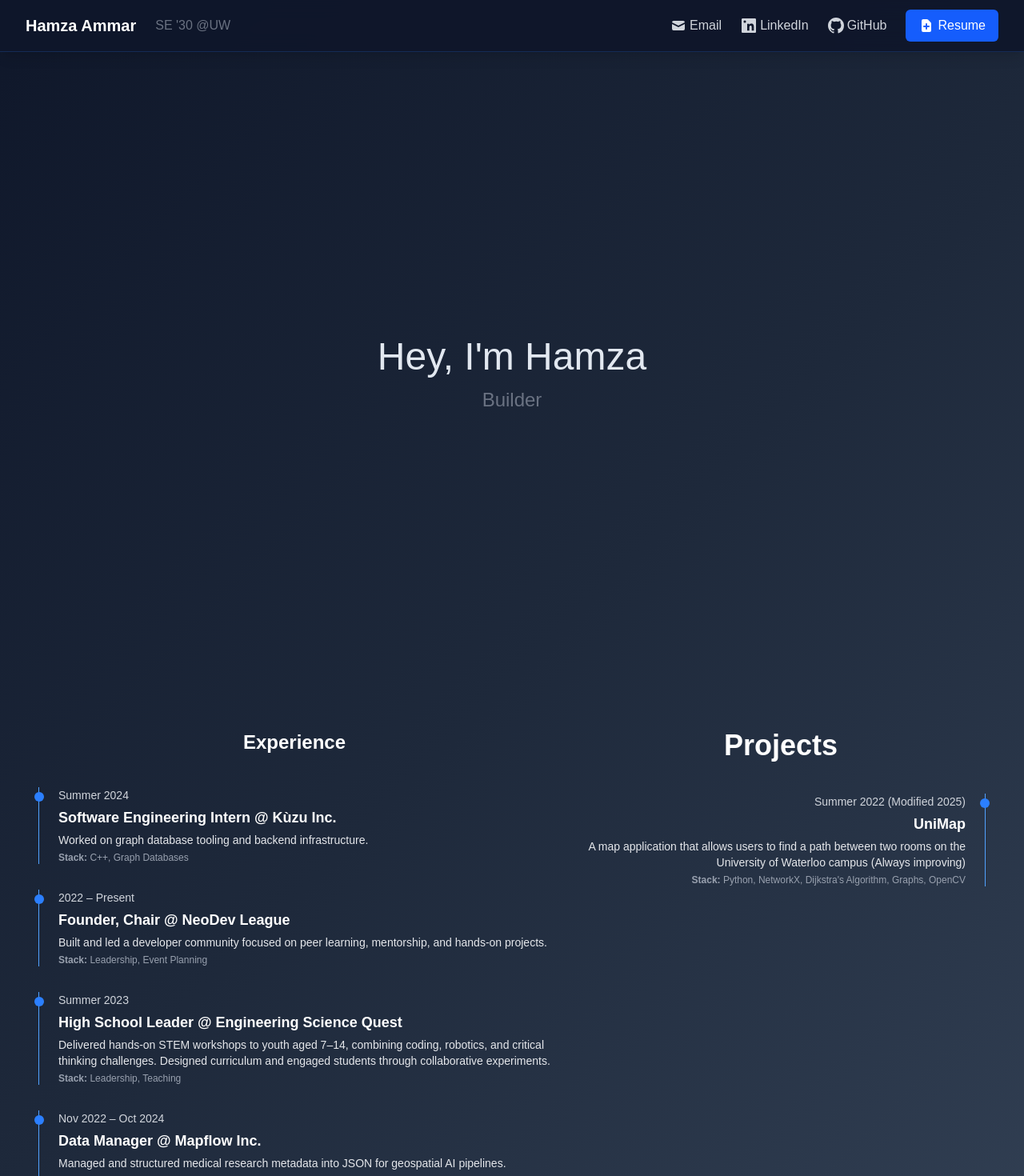
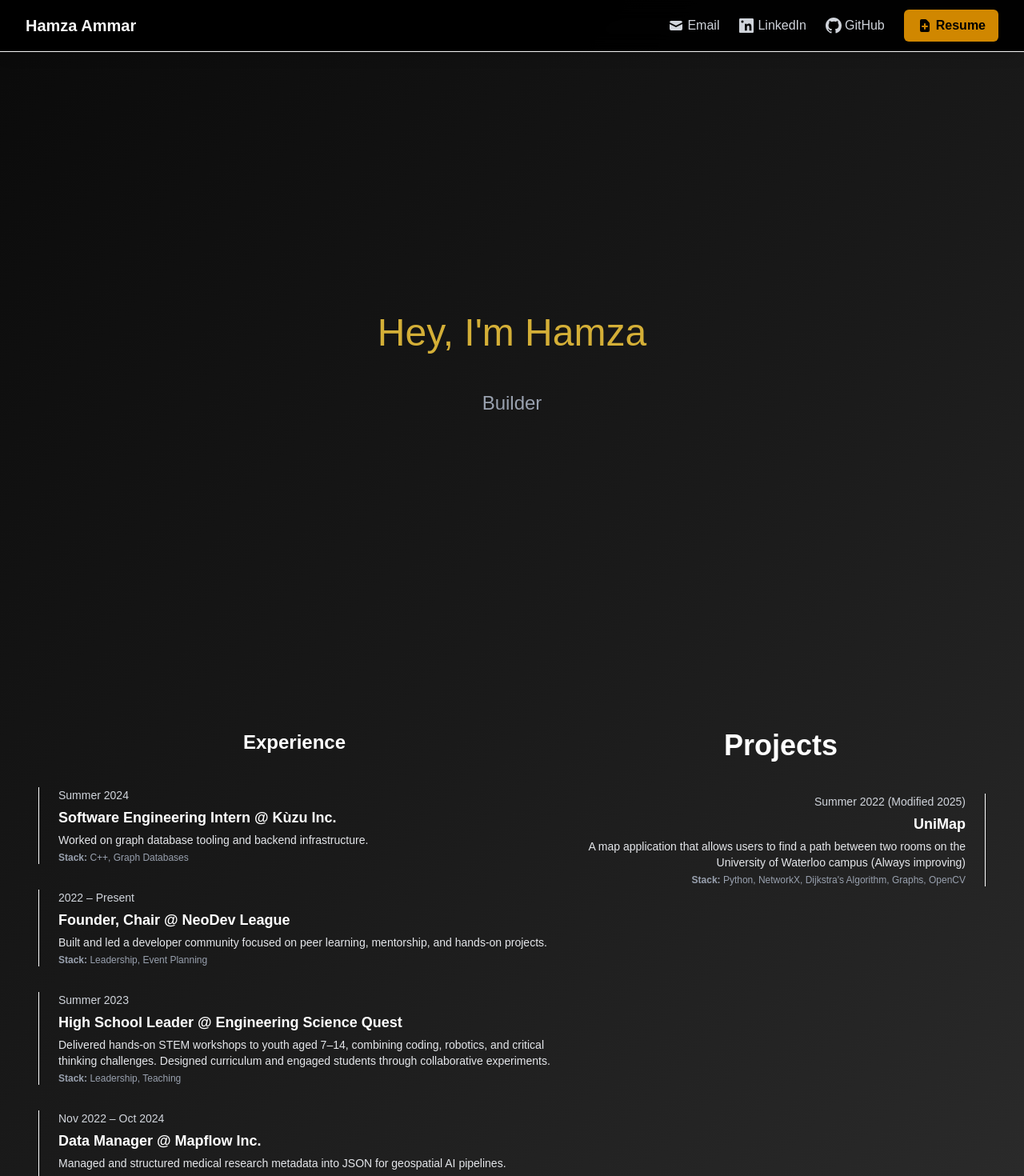
Before and after one commit to hamzakammar/hamzakammar, a Next.js app: page / in a window 1280 px wide. Shown: the top 1470 px of the page at 80% size. Built offline with nearby package versions, Linux system fonts and the light colour scheme.

Commit message:
feat(frontend): Added style components, resume button works

```diff
--- a/src/app/aboutme.tsx
+++ b/src/app/aboutme.tsx
@@ -1,8 +1,20 @@
 'use client'
+import Image from 'next/image';
 
 export default function AboutMe() {
     return (
         <div className="flex flex-col items-center justify-center min-h-screen">
+            <div className="relative">
+                <div className="absolute inset-0 bg-gradient-to-r from-gold/20 to-transparent rounded-2xl blur-xl"></div>
+                <Image
+                    src="/working.JPG"
+                    alt="Hamza working"
+                    width={500}
+                    height={375}
+                    className="relative rounded-2xl shadow-2xl border-2 border-gold/30 hover:border-gold/50 transition-all duration-300 hover:scale-105"
+                    priority
+                />
+            </div>
             <p className="text-lg text-gray-500">
 
             </p>
--- a/src/app/experience.tsx
+++ b/src/app/experience.tsx
@@ -42,18 +42,18 @@ const experiences = [
 export default function Experience() {
   return (
     <div className="max-w-2xl ml-8 px-4 py-12 text-white">
-      <h1 className="text-2xl font-bold mb-10 text-center text-white">Experience</h1>
+      <h1 className="text-2xl font-bold mb-10 text-center text-gold">Experience</h1>
       <div className="space-y-8">
         {experiences.map((exp, idx) => (
           <div
             key={idx}
-            className="relative pl-6 border-l border-blue-400 transition-all duration-300 hover:text-white hover:scale-110 cursor-pointer group"
+            className="relative pl-6 border-l border-gold/40 transition-all duration-300 hover:text-gold hover:scale-110 cursor-pointer group"
           >
-            <div className="absolute w-3 h-3 bg-blue-500 rounded-full -left-1.5 top-1.5 transition-all duration-300 group-hover:bg-white group-hover:scale-150"></div>
-            <div className="mb-1 text-sm text-gray-300 group-hover:text-white">{exp.date}</div>
-            <h2 className="text-lg font-semibold text-white group-hover:text-white">{exp.title} @ {exp.company}</h2>
-            <p className="text-sm text-gray-200 mt-1 group-hover:text-white">{exp.description}</p>
-            <p className="text-xs text-gray-400 mt-1 group-hover:text-white"><strong>Stack:</strong> {exp.tech.join(', ')}</p>
+            <div className="absolute w-3 h-3 bg-gold rounded-full -left-1.5 top-1.5 transition-all duration-300 group-hover:bg-white group-hover:scale-150"></div>
+            <div className="mb-1 text-sm text-gray-300 group-hover:text-gold">{exp.date}</div>
+            <h2 className="text-lg font-semibold text-white group-hover:text-gold">{exp.title} @ {exp.company}</h2>
+            <p className="text-sm text-gray-200 mt-1 group-hover:text-gold">{exp.description}</p>
+            <p className="text-xs text-gray-400 mt-1 group-hover:text-gold"><strong>Stack:</strong> {exp.tech.join(', ')}</p>
           </div>
         ))}
       </div>
--- a/src/app/globals.css
+++ b/src/app/globals.css
@@ -1,11 +1,13 @@
 @import "tailwindcss";
 
 :root {
-  --background: #0f172a;
-  --foreground: #e2e8f0;
-  --primary: #3b82f6;
-  --primary-dark: #1d4ed8;
-  --accent: #60a5fa;
+  --background: #0a0a0a;
+  --foreground: #f5f5f5;
+  --primary: #d4af37;
+  --primary-dark: #b8941f;
+  --accent: #ffd700;
+  --gold: #d4af37;
+  --gold-light: #ffd700;
 }
 
 @theme inline {
@@ -17,13 +19,13 @@
 
 @media (prefers-color-scheme: dark) {
   :root {
-    --background: #0f172a;
-    --foreground: #e2e8f0;
+    --background: #0a0a0a;
+    --foreground: #f5f5f5;
   }
 }
 
 body {
-  background: linear-gradient(135deg, #0f172a 0%, #1e293b 50%, #334155 100%);
+  background: linear-gradient(135deg, #0a0a0a 0%, #1a1a1a 50%, #2d2d2d 100%);
   color: var(--foreground);
   font-family: Arial, Helvetica, sans-serif;
   min-height: 100vh;
@@ -35,14 +37,14 @@ body {
 }
 
 ::-webkit-scrollbar-track {
-  background: #1e293b;
+  background: #1a1a1a;
 }
 
 ::-webkit-scrollbar-thumb {
-  background: #3b82f6;
+  background: #d4af37;
   border-radius: 4px;
 }
 
 ::-webkit-scrollbar-thumb:hover {
-  background: #60a5fa;
+  background: #ffd700;
 }
--- a/src/app/header.tsx
+++ b/src/app/header.tsx
@@ -3,19 +3,17 @@ import React from 'react';
 
 export default function Header() {
   return (
-    <header className="fixed top-0 left-0 right-0 z-[9999] bg-slate-900/95 backdrop-blur-md border-b border-blue-500/20 shadow-lg">
+    <header className="fixed top-0 left-0 right-0 z-[9999] bg-black/95 backdrop-blur-md border-b border-gold/20 shadow-lg">
       <div className="max-w-7xl mx-auto px-4 sm:px-6 lg:px-8">
         <div className="flex justify-between items-center h-16">
           <div className="flex items-center">
-            <h1 className="text-xl font-bold text-white bottom-30">Hamza Ammar</h1>
-            <span className="mx-3"></span>
-            <h1 className="text-md text-gray-500">SE &#39;30 @UW</h1>
-            </div>
+            <h1 className="text-xl font-bold text-gold">Hamza Ammar</h1>
+          </div>
 
           <nav className="flex items-center space-x-6">
             <a
               href="mailto:hamza.k.ammar@gmail.com"
-              className="text-gray-300 hover:text-blue-400 transition-colors duration-200 flex items-center space-x-1"
+              className="text-gray-300 hover:text-gold transition-colors duration-200 flex items-center space-x-1"
             >
               <svg className="w-5 h-5" fill="currentColor" viewBox="0 0 20 20">
                 <path d="M2.003 5.884L10 9.882l7.997-3.998A2 2 0 0016 4H4a2 2 0 00-1.997 1.884z" />
@@ -28,7 +26,7 @@ export default function Header() {
               href="https://linkedin.com/in/hamzakammar"
               target="_blank"
               rel="noopener noreferrer"
-              className="text-gray-300 hover:text-blue-400 transition-colors duration-200 flex items-center space-x-1"
+              className="text-gray-300 hover:text-gold transition-colors duration-200 flex items-center space-x-1"
             >
               <svg className="w-5 h-5" fill="currentColor" viewBox="0 0 20 20">
                 <path d="M16.338 16.338H13.67V12.16c0-.995-.017-2.277-1.387-2.277-1.39 0-1.601 1.086-1.601 2.207v4.248H8.014v-8.59h2.559v1.174h.037c.356-.675 1.227-1.387 2.526-1.387 2.703 0 3.203 1.778 3.203 4.092v4.711zM5.005 6.575a1.548 1.548 0 11-.003-3.096 1.548 1.548 0 01.003 3.096zm-1.337 9.763H6.34v-8.59H3.667v8.59zM17.668 1H2.328C1.595 1 1 1.581 1 2.298v15.403C1 18.418 1.595 19 2.328 19h15.34c.734 0 1.332-.582 1.332-1.299V2.298C19 1.581 18.402 1 17.668 1z" />
@@ -40,7 +38,7 @@ export default function Header() {
               href="https://github.com/hamzakammar"
               target="_blank"
               rel="noopener noreferrer"
-              className="text-gray-300 hover:text-blue-400 transition-colors duration-200 flex items-center space-x-1"
+              className="text-gray-300 hover:text-gold transition-colors duration-200 flex items-center space-x-1"
             >
               <svg className="w-5 h-5" fill="currentColor" viewBox="0 0 20 20">
                 <path fillRule="evenodd" d="M10 0C4.477 0 0 4.484 0 10.017c0 4.425 2.865 8.18 6.839 9.504.5.092.682-.217.682-.483 0-.237-.008-.868-.013-1.703-2.782.605-3.369-1.343-3.369-1.343-.454-1.158-1.11-1.466-1.11-1.466-.908-.62.069-.608.069-.608 1.003.07 1.531 1.032 1.531 1.032.892 1.53 2.341 1.088 2.91.832.092-.647.35-1.088.636-1.338-2.22-.253-4.555-1.113-4.555-4.951 0-1.093.39-1.988 1.029-2.688-.103-.253-.446-1.272.098-2.65 0 0 .84-.27 2.75 1.026A9.564 9.564 0 0110 4.844c.85.004 1.705.115 2.504.337 1.909-1.296 2.747-1.027 2.747-1.027.546 1.379.203 2.398.1 2.651.64.7 1.028 1.595 1.028 2.688 0 3.848-2.339 4.695-4.566 4.942.359.31.678.921.678 1.856 0 1.338-.012 2.419-.012 2.747 0 .268.18.58.688.482A10.019 10.019 0 0020 10.017C20 4.484 15.522 0 10 0z" clipRule="evenodd" />
@@ -52,7 +50,7 @@ export default function Header() {
               href="/resume.pdf"
               target="_blank"
               rel="noopener noreferrer"
-              className="bg-blue-600 hover:bg-blue-700 text-white px-4 py-2 rounded-md transition-colors duration-200 flex items-center space-x-1"
+              className="bg-yellow-600 hover:bg-yellow-500 text-black px-4 py-2 rounded-md transition-colors duration-200 flex items-center space-x-1 font-semibold"
             >
               <svg className="w-5 h-5" fill="currentColor" viewBox="0 0 20 20">
                 <path fillRule="evenodd" d="M6 2a2 2 0 00-2 2v12a2 2 0 002 2h8a2 2 0 002-2V7.414A2 2 0 0015.414 6L12 2.586A2 2 0 0010.586 2H6zm5 6a1 1 0 10-2 0v2H7a1 1 0 100 2h2v2a1 1 0 102 0v-2h2a1 1 0 100-2h-2V8z" clipRule="evenodd" />
--- a/src/app/intro.tsx
+++ b/src/app/intro.tsx
@@ -5,7 +5,9 @@ import { useState } from 'react';
 export default function Intro() {
     const [showSecond, setShowSecond] = useState(false);
     return (
-        <div className="flex flex-col items-center justify-center min-h-screen">
+        <div className="flex flex-col items-center justify-center min-h-screen relative">
+            <div className="text-center mb-8">
+                <div className="h-24 flex items-center justify-center">
                     <TypeAnimation
                         sequence={[
                             "Hey, I'm Hamza",
@@ -15,10 +17,11 @@ export default function Intro() {
                         wrapper="div"
                         speed={25}
                         cursor={false}
-                style={{ fontSize: '3em', display: 'block' }}
+                        style={{ fontSize: '3em', display: 'block', color: '#d4af37' }}
                     />
+                </div>
                 {showSecond && (
-                <div className="text-center text-gray-500">
+                    <div className="text-center text-gray-400 mt-4 h-12 flex items-center justify-center">
                         <TypeAnimation
                             sequence={[
                                 "Founder",
@@ -37,5 +40,6 @@ export default function Intro() {
                     </div>
                 )}
             </div>
+        </div>
     )
 }
--- a/src/app/page.tsx
+++ b/src/app/page.tsx
@@ -1,6 +1,7 @@
 import Intro from "./intro";
 import Experience from "./experience";
 import Projects from "./projects";
+// import AboutMe from "./aboutme";
 import Header from "./header";
 
 export default function Home() {
@@ -9,6 +10,7 @@ export default function Home() {
     <Header />
     <div className="pt-16">
       <Intro />
+      {/* <AboutMe /> */}
       <div className="flex">
         <Experience />
         <Projects />
--- a/src/app/projects.tsx
+++ b/src/app/projects.tsx
@@ -15,16 +15,16 @@ const projects = [
 export default function Projects() {
   return (
     <div className="max-w-2xl mr-8 px-4 py-12 text-white text-right">
-      <h1 className="text-2xl font-bold mb-10 text-center text-white text-4xl">Projects</h1>
+      <h1 className="text-2xl font-bold mb-10 text-center text-gold text-4xl">Projects</h1>
       <div className="space-y-8">
         {projects.map((exp, idx) => (
           <div
             key={idx}
-            className="relative pr-6 border-r border-blue-400 transition-all duration-300 hover:text-white hover:scale-110 cursor-pointer group"
+            className="relative pr-6 border-r border-gold/40 transition-all duration-300 hover:text-gold hover:scale-110 cursor-pointer group"
           >
-            <div className="absolute w-3 h-3 bg-blue-500 rounded-full -right-1.5 top-1.5 transition-all duration-300 group-hover:bg-white group-hover:scale-150"></div>
-            <div className="mb-1 text-sm text-gray-300 group-hover:text-white">{exp.date}</div>
-            <h2 className="text-lg font-semibold text-white group-hover:text-white">
+            <div className="absolute w-3 h-3 bg-gold rounded-full -right-1.5 top-1.5 transition-all duration-300 group-hover:bg-white group-hover:scale-150"></div>
+            <div className="mb-1 text-sm text-gray-300 group-hover:text-gold">{exp.date}</div>
+            <h2 className="text-lg font-semibold text-white group-hover:text-gold">
               <a
                 href={exp.link}
                 target="_blank"
@@ -34,8 +34,8 @@ export default function Projects() {
                 {exp.title}
               </a>
             </h2>
-            <p className="text-sm text-gray-200 mt-1 group-hover:text-white">{exp.description}</p>
-            <p className="text-xs text-gray-400 mt-1 group-hover:text-white"><strong>Stack:</strong> {exp.tech.join(', ')}</p>
+            <p className="text-sm text-gray-200 mt-1 group-hover:text-gold">{exp.description}</p>
+            <p className="text-xs text-gray-400 mt-1 group-hover:text-gold"><strong>Stack:</strong> {exp.tech.join(', ')}</p>
           </div>
         ))}
       </div>
```
Also changed, not shown: 2 other files (tests, documents, lock files or other folders). Lines whose indentation alone changed are shown as unchanged.
